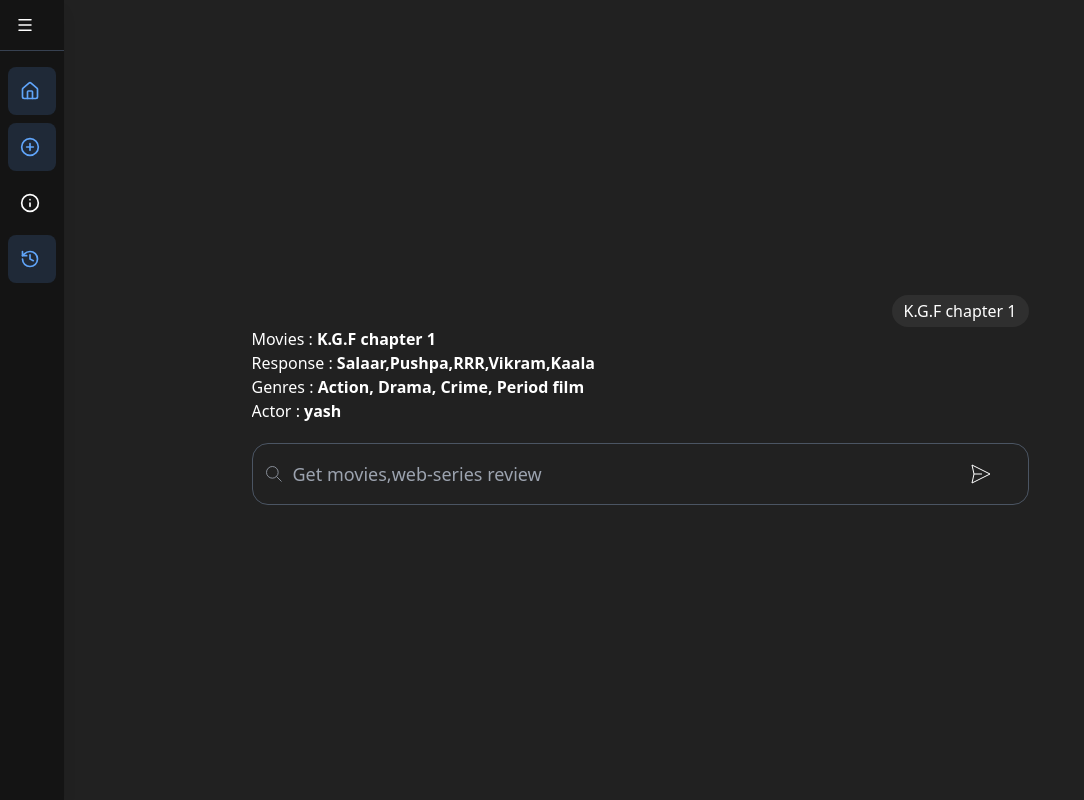
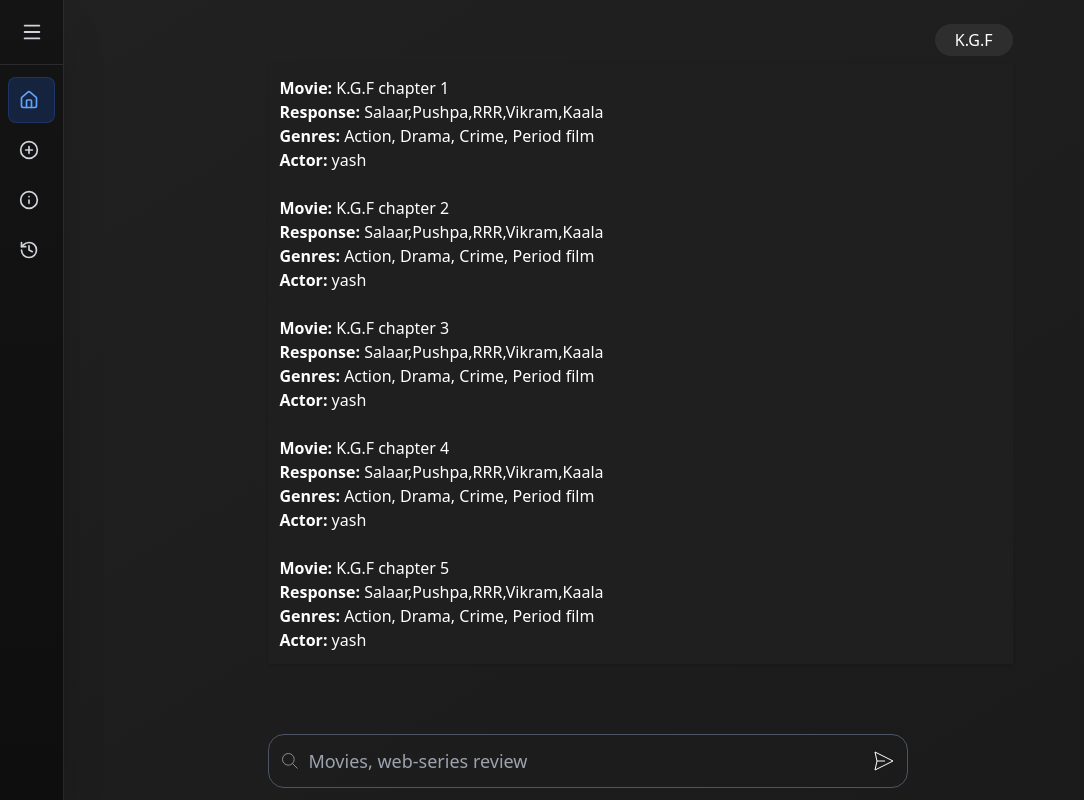
Before and after one commit to kirrtann/review-system, a React (Vite) app: page / in a window 1280 px wide. Shown: the whole page, without its empty margins (0-1084 px from the left). Built offline with nearby package versions, Linux system fonts and the light colour scheme.

Commit message:
Add movie entries to data and refactor Home component to use MovieCard; enhance Navbar functionality and styling

```diff
--- a/src/pages/Data/data.ts
+++ b/src/pages/Data/data.ts
@@ -10,4 +10,48 @@ export const moviedata = [
     writter: "",
     actor: "yash",
   },
+  {
+    id: "2",
+    movie: "K.G.F chapter 2",
+    imdb: "8.2",
+    pubilc: "This is best movies.",
+    suggtion: "Salaar,Pushpa,RRR,Vikram,Kaala",
+    genres: "Action, Drama, Crime, Period film",
+    direcoter: "",
+    writter: "",
+    actor: "yash",
+  },
+  {
+    id: "3",
+    movie: "K.G.F chapter 3",
+    imdb: "8.2",
+    pubilc: "This is best movies.",
+    suggtion: "Salaar,Pushpa,RRR,Vikram,Kaala",
+    genres: "Action, Drama, Crime, Period film",
+    direcoter: "",
+    writter: "",
+    actor: "yash",
+  },
+  {
+    id: "4",
+    movie: "K.G.F chapter 4",
+    imdb: "8.2",
+    pubilc: "This is best movies.",
+    suggtion: "Salaar,Pushpa,RRR,Vikram,Kaala",
+    genres: "Action, Drama, Crime, Period film",
+    direcoter: "",
+    writter: "",
+    actor: "yash",
+  },
+  {
+    id: "5",
+    movie: "K.G.F chapter 5",
+    imdb: "8.2",
+    pubilc: "This is best movies.",
+    suggtion: "Salaar,Pushpa,RRR,Vikram,Kaala",
+    genres: "Action, Drama, Crime, Period film",
+    direcoter: "",
+    writter: "",
+    actor: "yash",
+  },
 ];
--- a/src/pages/home/index.tsx
+++ b/src/pages/home/index.tsx
@@ -1,52 +1,66 @@
 import { moviedata } from "../Data/data";
 
-const Home = () => {
+interface IResponse {
+  movie: string;
+  suggtion: string;
+  genres: string;
+  actor: string;
+}
+
+const MovieCard: React.FC<IResponse> = ({ movie, suggtion, genres, actor }) => (
+  <article className=" p-3 bg-[#1f1f1f] shadow">
+    <p>
+      <span className="font-semibold">Movie:</span> {movie}
+    </p>
+    <p>
+      <span className="font-semibold">Response:</span> {suggtion}
+    </p>
+    <p>
+      <span className="font-semibold">Genres:</span> {genres}
+    </p>
+    <p>
+      <span className="font-semibold">Actor:</span> {actor}
+    </p>
+  </article>
+);
+
+const Home: React.FC = () => {
+  const movies: IResponse[] = moviedata;
+  const hasMovies = movies.length > 0;
+
   return (
-    <>
     <div
-        className={`flex flex-col justify-center max-w-[777px] mx-auto  items-center min-h-screen`}
+      className={`flex h-screen  ${
+        hasMovies ? "flex-col" : "items-center justify-center"
+      }`}
     >
-        <div className="w-full">
-          <div className="place-self-end bg-[#323232d9] px-3 py-1 rounded-2xl ">
-            {moviedata.map((search) => {
-              return <div>{search.movie}</div>;
-            })}
-          </div>
-          <div className="mb-5 max-h-[600px]  place-self-start overflow-y-auto ">
-            {moviedata.map((data) => {
-              return (
-                <>
-                  <div>
-                    Movies :
-                    <span className="font-semibold"> {data.movie} </span>
-                  </div>
-                  <div>
-                    Response :
-                    <span className="font-semibold"> {data.suggtion} </span>
-                  </div>
-                  <div>
-                    Genres :
-                    <span className="font-semibold"> {data.genres} </span>
-                  </div>
-                  <div>
-                    Actor : <span className="font-semibold">{data.actor}</span>
-                  </div>
-                </>
-              );
-            })}
+      {hasMovies && (
+        <section className="flex-1 overflow-y-auto px-4 py-6">
+          <div className="mb-2 text-right">
+            <div className="inline-block bg-[#323232d9] px-5 py-1 rounded-2xl">
+              K.G.F
             </div>
           </div>
-        <div className="w-full">
-          <div className="relative group">
+
+          <div className="mb-10">
+            {movies.map((data) => (
+              <MovieCard key={data.movie} {...data} />
+            ))}
+          </div>
+        </section>
+      )}
+
+      <section className="w-full max-w-2xl px-4 py-3">
+        <div className="relative flex items-center">
           <input
-              type="search"
+            type="text"
             name="search"
-              placeholder="Get movies,web-series review"
-              className="w-full px-10 py-4 text-lg text-white bg-transparent border border-gray-600 rounded-2xl"
+            placeholder="Movies, web-series review"
+            className="w-full px-10 py-3 text-lg text-white bg-transparent border border-gray-600 rounded-2xl"
           />
           <div className="absolute left-3 top-1/2 -translate-y-1/2">
             <svg
-                className="w-5 h-5 text-gray-400 "
+              className="w-5 h-5 text-gray-400"
               fill="none"
               stroke="currentColor"
               viewBox="0 0 24 24"
@@ -56,7 +70,7 @@ const Home = () => {
           </div>
           <button
             type="submit"
-              className="absolute right-3 top-1/2 -translate-y-1/2 rotate-90  px-6 py-3"
+            className="absolute right-3 top-1/2 -translate-y-1/2 rotate-90"
           >
             <svg
               className="w-6 h-7"
@@ -68,9 +82,8 @@ const Home = () => {
             </svg>
           </button>
         </div>
+      </section>
     </div>
-      </div>
-    </>
   );
 };
 
--- a/src/pages/navbar/index.tsx
+++ b/src/pages/navbar/index.tsx
@@ -1,175 +1,213 @@
-import { Menu, X, Home, Info, PlusCircle, HistoryIcon } from "lucide-react";
-import { useState, useEffect } from "react";
-import { Link, Outlet, useLocation } from "react-router-dom";
+import { Menu, X, Home, Info, PlusCircle, History } from "lucide-react";
+import { useState, useEffect, useMemo, useCallback, type JSX } from "react";
+import { NavLink, Outlet } from "react-router-dom";
+
+type MenuItem = {
+  id: number;
+  label: string;
+  path: string;
+  icon: JSX.Element;
+};
 
 const Navbar = () => {
-  const location = useLocation();
-  const menu = [
+  const menu: MenuItem[] = useMemo(
+    () => [
       { id: 1, label: "Home", path: "/", icon: <Home size={20} /> },
-    { id: 2, label: "New chat", path: "/", icon: <PlusCircle size={20} /> },
+      {
+        id: 2,
+        label: "New Chat",
+        path: "/chat",
+        icon: <PlusCircle size={20} />,
+      },
       { id: 3, label: "About", path: "/about", icon: <Info size={20} /> },
-    { id: 4, label: "History", path: "/", icon: <HistoryIcon size={20} /> },
-  ];
+      {
+        id: 4,
+        label: "History",
+        path: "/history",
+        icon: <History size={20} />,
+      },
+    ],
+    []
+  );
 
   const [isMenuOpen, setIsMenuOpen] = useState(false);
   const [isCollapsed, setIsCollapsed] = useState(true);
   const [isPinned, setIsPinned] = useState(false);
   const [isHoverCapable, setIsHoverCapable] = useState(false);
 
-  const toggleMenu = () => setIsMenuOpen(!isMenuOpen);
-  const closeMenu = () => setIsMenuOpen(false);
+  const toggleMenu = useCallback(() => setIsMenuOpen((s) => !s), []);
+  const closeMenu = useCallback(() => setIsMenuOpen(false), []);
 
-  const togglePin = () => {
-    setIsPinned(!isPinned);
-    if (!isPinned) {
-      setIsCollapsed(false);
-    } else {
-      setIsCollapsed(true);
-    }
-  };
+  const togglePin = useCallback(() => {
+    setIsPinned((prev) => {
+      const pinned = !prev;
+      setIsCollapsed(!pinned);
+      return pinned;
+    });
+  }, []);
 
-  const handleMouseEnter = () => {
+  const handleMouseEnter = useCallback(() => {
     if (!isPinned && isHoverCapable && window.innerWidth >= 768) {
       setIsCollapsed(false);
     }
-  };
+  }, [isPinned, isHoverCapable]);
 
-  const handleMouseLeave = () => {
+  const handleMouseLeave = useCallback(() => {
     if (!isPinned && isHoverCapable && window.innerWidth >= 768) {
       setIsCollapsed(true);
     }
-  };
+  }, [isPinned, isHoverCapable]);
 
-  const handleLinkClick = () => {
-    if (window.innerWidth < 768) {
-      closeMenu();
-    }
-  };
+  const handleLinkClick = useCallback(() => {
+    if (window.innerWidth < 768) closeMenu();
+  }, [closeMenu]);
+
+  const handleKeyDown = useCallback(
+    (e: React.KeyboardEvent) => {
+      if (e.key === "Escape" && isMenuOpen) closeMenu();
+    },
+    [isMenuOpen, closeMenu]
+  );
 
   useEffect(() => {
-    const mediaQuery = window.matchMedia("(hover: hover) and (pointer: fine)");
-    setIsHoverCapable(mediaQuery.matches);
+    const mq = window.matchMedia("(hover: hover) and (pointer: fine)");
+    setIsHoverCapable(mq.matches);
+    const onChange = (e: MediaQueryListEvent) => setIsHoverCapable(e.matches);
+    mq.addEventListener("change", onChange);
 
-    const handleMediaChange = (e: MediaQueryListEvent) => {
-      setIsHoverCapable(e.matches);
+    const onResize = () => {
+      if (window.innerWidth >= 768) setIsMenuOpen(false);
     };
-    mediaQuery.addEventListener("change", handleMediaChange);
+    window.addEventListener("resize", onResize);
 
-    const handleResize = () => {
-      if (window.innerWidth >= 768) {
-        setIsMenuOpen(false);
-      }
-    };
-
-    window.addEventListener("resize", handleResize);
     return () => {
-      mediaQuery.removeEventListener("change", handleMediaChange);
-      window.removeEventListener("resize", handleResize);
+      mq.removeEventListener("change", onChange);
+      window.removeEventListener("resize", onResize);
     };
   }, []);
 
+  useEffect(() => {
+    document.body.style.overflow = isMenuOpen ? "hidden" : "unset";
+    return () => {
+      document.body.style.overflow = "unset";
+    };
+  }, [isMenuOpen]);
+
   return (
-    <div className="flex relative w-full">
+    <div className="flex relative w-full min-h-screen">
       <button
         onClick={toggleMenu}
         aria-expanded={isMenuOpen}
-        aria-label="Toggle menu"
-        className="fixed top-4 left-4 z-50 md:hidden bg-[#141414] text-white p-2 rounded-lg shadow-lg"
+        aria-label={isMenuOpen ? "Close menu" : "Open menu"}
+        aria-controls="app-sidebar"
+        className="fixed top-4 left-4  md:hidden  text-white p-2.5 rounded-xl shadow-lg border border-white/10"
       >
         {!isMenuOpen && <Menu size={22} />}
       </button>
 
       <aside
-        role="menu"
-        className={`
-          fixed top-0 left-0 h-full bg-[#141414] text-white shadow-lg z-40
-          transform transition-transform duration-300 ease-in-out
-          ${isMenuOpen ? "translate-x-0" : "-translate-x-full"}
-          md:translate-x-0
-          ${isCollapsed ? "md:w-16" : "md:w-56"}
-        `}
+        id="app-sidebar"
+        role="navigation"
+        aria-label="Main navigation"
+        onKeyDown={handleKeyDown}
+        className={[
+          "fixed top-0 left-0 h-full z-40",
+          "bg-gradient-to-b from-[#141414] to-[#0e0e0e] text-white",
+          "border-r border-white/10 shadow-2xl",
+          "transform transition-transform duration-300 ease-out",
+          isMenuOpen ? "translate-x-0" : "-translate-x-full",
+          "md:translate-x-0",
+          isCollapsed ? "md:w-16" : "md:w-64",
+          "flex flex-col",
+        ].join(" ")}
         onMouseEnter={handleMouseEnter}
         onMouseLeave={handleMouseLeave}
       >
-        <div className="flex items-center justify-between p-4 border-b border-gray-700">
+        <div className="flex items-center justify-between p-4 border-b border-white/10">
           <div className="flex items-center w-full gap-2">
-            {!isCollapsed && <h2 className="text-lg font-bold">GoodOne</h2>}
+            {!isCollapsed && (
+              <div className="flex items-center gap-2">
+                <h2 className="text-lg font-semibold tracking-tight">
+                  GoodOne
+                </h2>
+              </div>
+            )}
             <button
               onClick={togglePin}
-              aria-label="Pin menu"
-              className={`hidden md:block text-white hover:text-gray-300 transition-colors ${
-                isCollapsed ? "ml-0" : "ml-auto"
-              }`}
+              aria-label={isPinned ? "Unpin sidebar" : "Pin sidebar"}
+              className={[
+                "hidden md:flex items-center justify-center w-8 h-8 rounded-lg",
+                "text-gray-300 hover:text-white hover:bg-white/10 transition-colors",
+                isCollapsed ? "ml-0" : "ml-auto",
+              ].join(" ")}
             >
-              <Menu
-                size={18}
-                className={`transition-transform duration-300 ${
-                  isPinned ? "rotate-90" : ""
-                }`}
-              />
+              {<Menu size={22} />}
             </button>
           </div>
           <button
             onClick={closeMenu}
-            className="md:hidden text-white hover:text-gray-300"
+            className="md:hidden text-gray-300 hover:text-white p-1 rounded-lg hover:bg-white/10"
+            aria-label="Close menu"
           >
             <X size={22} />
           </button>
         </div>
-        <ul className="flex flex-col gap-2 mt-4 px-2">
+        <nav className="flex-1 overflow-y-auto py-3">
+          <ul className="flex flex-col gap-1 px-2" role="menubar">
             {menu.map((item) => (
-            <li key={item.id}>
-              <Link
+              <li key={item.id} role="none">
+                <NavLink
                   to={item.path}
                   role="menuitem"
                   onClick={handleLinkClick}
-                className={`
-                  flex items-center gap-3 p-3 rounded-lg transition-colors group relative
-                  ${
-                    location.pathname === item.path
-                      ? "bg-gray-800 text-blue-400"
-                      : "hover:bg-[#2f2f2f]"
+                  className={({ isActive }) =>
+                    [
+                      "flex items-center gap-3 p-2.5 rounded-lg relative group",
+                      "transition-colors duration-200 focus:outline-none focus:ring-2 focus:ring-blue-500/40",
+                      isActive
+                        ? "bg-blue-600/20 text-blue-400 border border-blue-500/20"
+                        : "hover:bg-white/10 text-gray-300 border border-transparent",
+                      isCollapsed ? "justify-center md:justify-start" : "",
+                    ].join(" ")
                   }
-                  ${isCollapsed ? "justify-center md:justify-start" : ""}
-                `}
                   title={isCollapsed ? item.label : ""}
+                  end
                 >
                   <span className="flex-shrink-0">{item.icon}</span>
                   <span
-                  className={`
-                    transition-all duration-300 whitespace-nowrap
-                    ${
+                    className={[
+                      "transition-all duration-300 whitespace-nowrap",
                       isCollapsed
-                        ? "md:opacity-0 md:w-0 -translate-x-3 overflow-hidden"
-                        : "opacity-100 translate-x-0"
-                    }
-                  `}
+                        ? "md:opacity-0 md:w-0 md:overflow-hidden"
+                        : "opacity-100",
+                    ].join(" ")}
                   >
                     {item.label}
                   </span>
+
                   {isCollapsed && isHoverCapable && (
-                  <div className="absolute left-full ml-2 px-2 py-1 bg-gray-800 text-white text-sm rounded opacity-0 group-hover:opacity-100 transition-opacity pointer-events-none whitespace-nowrap z-50 hidden md:block">
+                    <div className="absolute left-full top-1/2 -translate-y-1/2 ml-3 hidden md:block pointer-events-none opacity-0 group-hover:opacity-100 transition-opacity">
+                      <div className="px-2.5 py-1.5 text-sm rounded-md bg-black text-white border border-white/10 shadow-xl whitespace-nowrap">
                         {item.label}
                       </div>
+                    </div>
                   )}
-              </Link>
+                </NavLink>
               </li>
             ))}
           </ul>
+        </nav>
       </aside>
-
-      {isMenuOpen && (
-        <div
-          className="fixed inset-0 bg-black/50 z-30 md:hidden"
-          onClick={closeMenu}
-        />
-      )}
-
       <main
-        className={`flex-1 overflow-y-auto px-5 transition-all duration-300 bg-[#212121]
-        ${isPinned ? (isCollapsed ? "md:ml-16" : "md:ml-56") : "ml-0"}`}
+        className={[
+          "flex-1 min-h-screen overflow-y-auto transition-all duration-300 ease-out",
+          "bg-gradient-to-br from-[#212121] to-[#1a1a1a]",
+          isPinned ? (isCollapsed ? "md:ml-16" : "md:ml-64") : "md:ml-0",
+        ].join(" ")}
       >
+        <div className="max-w-[777px] lg:mx-auto sm:mx-10">
           <Outlet />
+        </div>
       </main>
     </div>
   );
```
Lines whose indentation alone changed are shown as unchanged.
